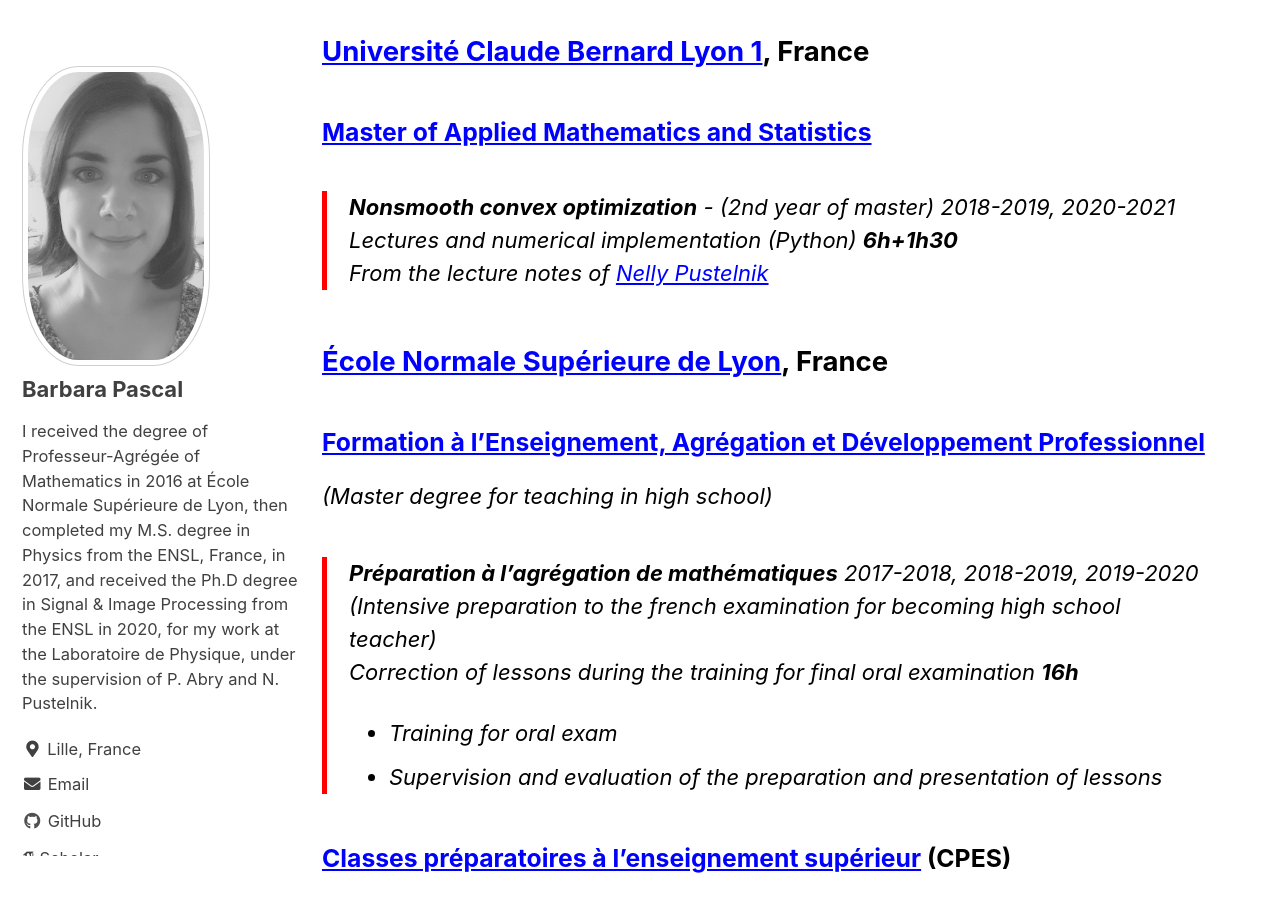
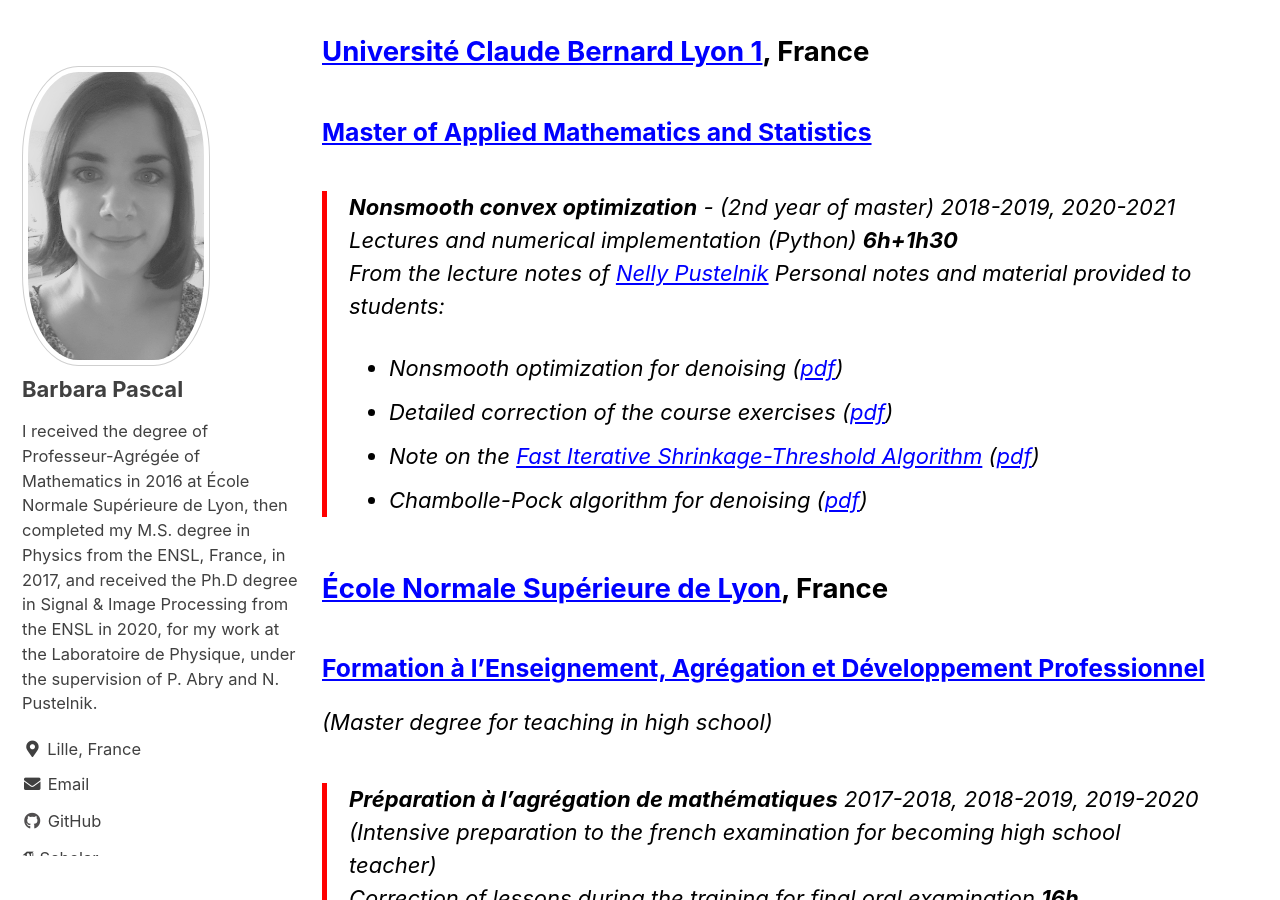
Before and after one commit to bpascal-fr/bpascal-fr.github.io, a Jekyll site: the page built from _pages/teaching.md, in a window 1280 px wide and 900 px high, scrolled down 452 px. Built offline with Jekyll 4.4.1, drawn with Linux system fonts in a browser that asks for light colours; cached includes are drawn as plain includes; nearby versions of some CDN libraries; some web fonts are replaced.

Commit message:
update PhD

```diff
--- a/_pages/teaching.md
+++ b/_pages/teaching.md
@@ -21,6 +21,11 @@ Detailed correction of Exercice 30 ([pdf](../assets/pdfs/exercice_30.pdf))
 > **Nonsmooth convex optimization** - (2nd year of master) *2018-2019, 2020-2021*
 Lectures and numerical implementation (Python) **6h+1h30**
 From the lecture notes of [Nelly Pustelnik](http://perso.ens-lyon.fr/nelly.pustelnik)
+Personal notes and material provided to students:
+* Nonsmooth optimization for denoising ([pdf](../assets/pdfs/DMTP_M2_MEA.pdf))
+* Detailed correction of the course exercises ([pdf](../assets/pdfs/exercices_M2_MEA.pdf))
+* Note on the [Fast Iterative Shrinkage-Threshold Algorithm](https://hal.inria.fr/hal-01060130v3) ([pdf](../assets/pdfs/fista_chambolle_dossal.pdf))
+* Chambolle-Pock algorithm for denoising ([pdf](../assets/pdfs/chambolle_pcok.pdf))
 
 ## [École Normale Supérieure de Lyon](http://www.ens-lyon.fr/), France
 
```
Also changed, not shown: 4 other files.
